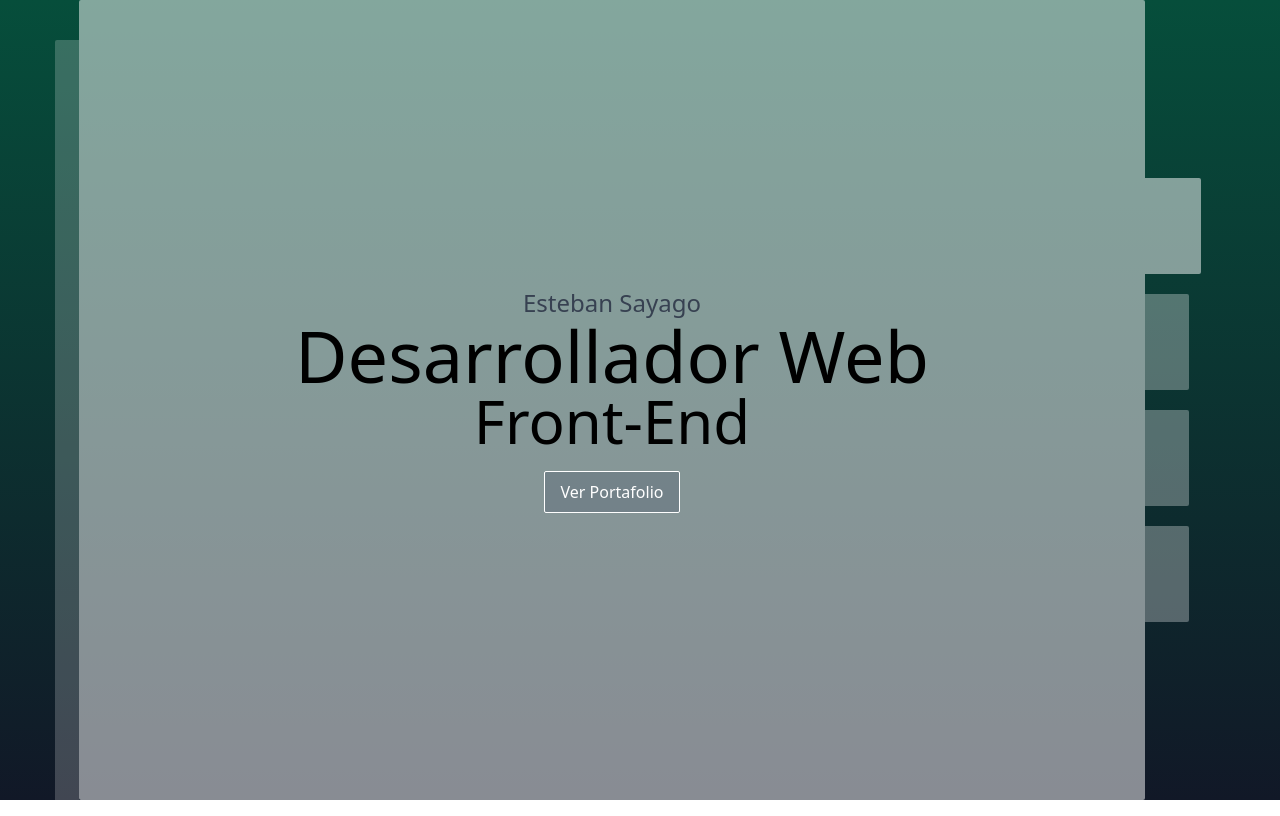
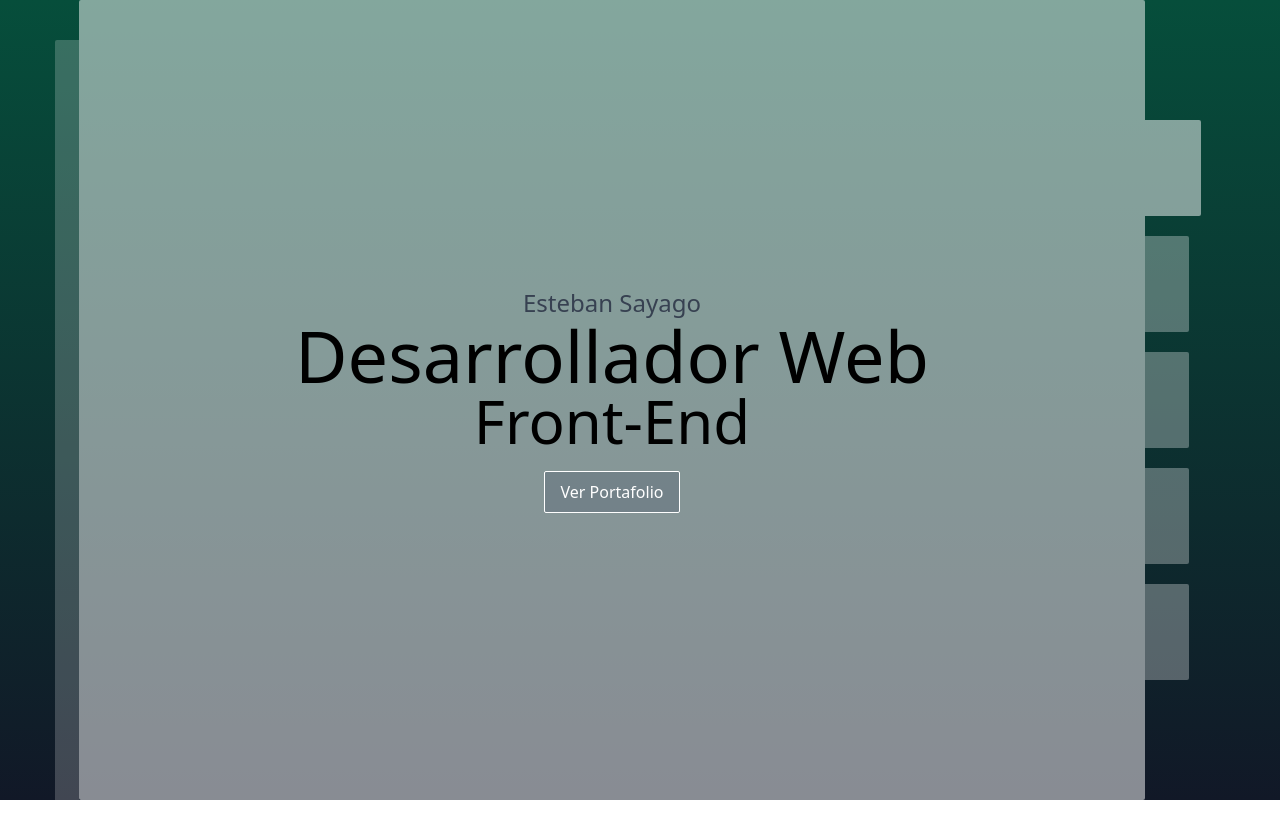
Before and after one commit to Puchinn/Portafolio, a React (Vite) app: page / in a window 1280 px wide. Built offline with nearby package versions, Linux system fonts and the light colour scheme.

Commit message:
feat: agregar url para pagina de estudios

```diff
--- a/src/components/Menu.jsx
+++ b/src/components/Menu.jsx
@@ -8,6 +8,7 @@ function Menu() {
                 <BotonMenu url="sobremi" />
                 <BotonMenu url="proyectos" />
                 <BotonMenu url="contacto" />
+                <BotonMenu url="estudios" />
             </nav>
         </>
     )
```
